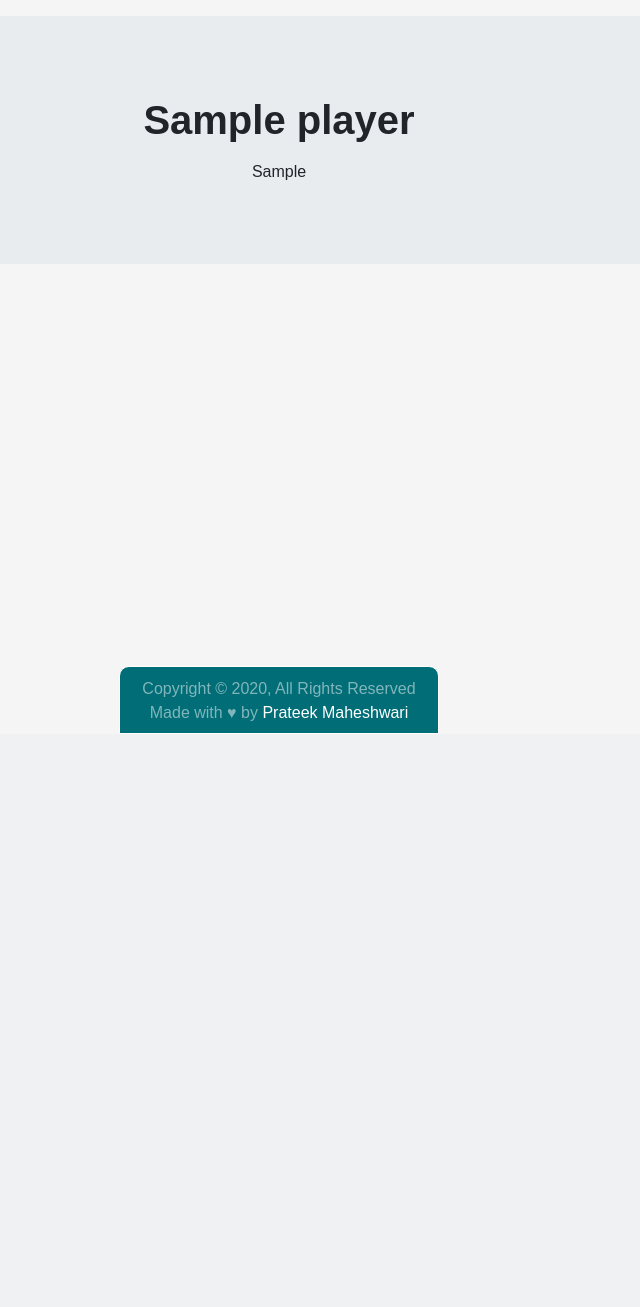
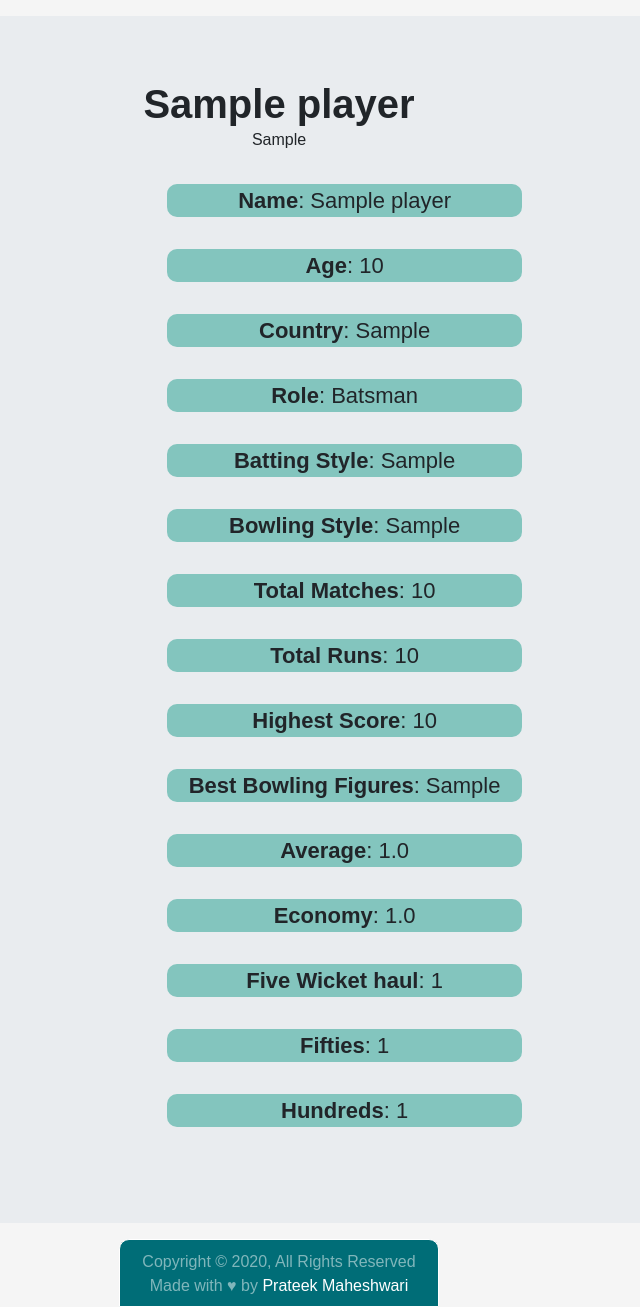
Before and after one commit to friskycodeur/IPL-fanstation, a Django app: page /player/1/ in a window 1280 px wide. Shown: the part 66-1373 px from the top of the page, without its empty margins (361-1001 px from the left). Before the commit the page ends 800 px from the top, so only its background shows below. Run offline with Django 3.2, Linux system fonts and the light colour scheme; tables that the repository leaves empty hold one stand-in row (values such as "Sample post"); some web fonts are replaced.

Commit message:
feat: player detail view

```diff
--- a/players/static/players/css/main.css
+++ b/players/static/players/css/main.css
@@ -168,7 +168,21 @@ body{
   font-size: 18px;
 }
 
+/* Player detail card */
 
+.stats-main{
+  display: flex;
+  align-items: center;
+  justify-content: center;
+  border-radius: 10px;
+  background-color: var(--submain);
+  margin: 2rem;
+  margin-left: 30rem;
+  text-align: center;
+  height: 110%;
+  width: 30%;
+  font-size: 22px;
+}
 
 /* Showcase */
 
--- a/templates/player_detail.html
+++ b/templates/player_detail.html
@@ -1,13 +1,28 @@
 {% extends "base.html" %}
 {% block content %}
 <div class="jumbotron m-3">
-  <h1 class="text-center m-3">
+  <h1 class="text-center mb-0">
     <strong> {{object.name}} </strong>
 </h1>
-    <p class="card-text mb-3 text-center">
+    <p class="card-text mb-3 mt-0 text-center text-capitalize">
         {{object.nationality}}
       </p>
-  <p class="card-text m-3">
+  <p class="card-text m-3 text-center align-items-center">
+    <div class="stats-main"><b>Name  </b> :   {{object.name}} <br> </div>
+    <div class="stats-main"><b>Age  </b> :  {{object.age}} <br> </div>
+    <div class="stats-main"><b>Country  </b> :  {{object.nationality}} <br> </div>
+    <div class="stats-main"><b>Role  </b> :  {{object.role}} <br> </div>
+    <div class="stats-main"><b>Batting Style  </b> :   {{object.batting_style}} <br> </div>
+    <div class="stats-main"><b>Bowling Style  </b> :   {{object.bowling_style}} <br> </div>
+    <div class="stats-main"><b>Total Matches  </b> :   {{object.total_matches}} <br> </div>
+    <div class="stats-main"><b>Total Runs  </b> :   {{object.total_runs}} <br> </div>
+    <div class="stats-main"><b>Highest Score  </b> :   {{object.highest_score}} <br> </div>
+    <div class="stats-main"><b>Best Bowling Figures  </b> :   {{object.best_bowling_figures}} <br> </div>
+    <div class="stats-main"><b>Average  </b> :   {{object.avg}} <br> </div>
+    <div class="stats-main"><b>Economy  </b> :   {{object.economy}} <br> </div>
+    <div class="stats-main"><b>Five Wicket haul  </b> :   {{object.five_wickets}} <br> </div>
+    <div class="stats-main"><b>Fifties  </b> :   {{object.fifties}} <br> </div>
+    <div class="stats-main"><b>Hundreds  </b> :   {{object.hundreds}} <br> </div>
   </p>
 
 </div>
```
Also changed, not shown: templates/player_list.html (+1 -1 lines).
